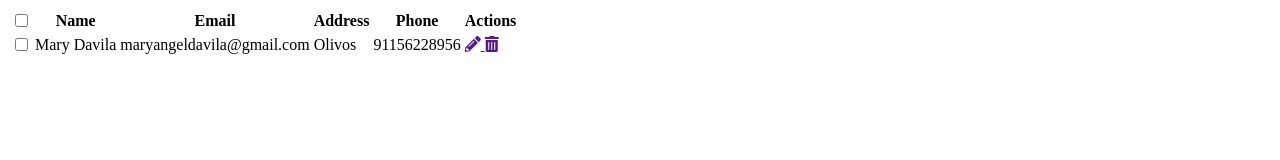
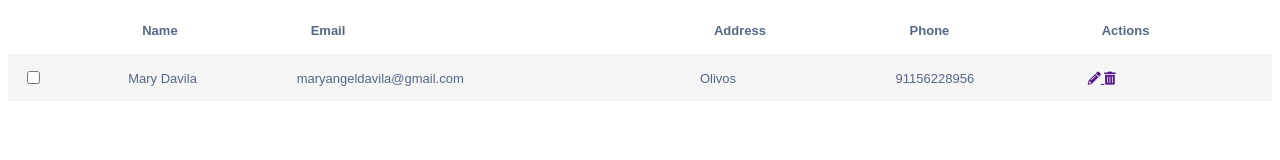
Before and after one commit to Ciervos/TP3-JS2, a website: page index.html in a window 1280 px wide. Drawn offline with Linux system fonts and the light colour scheme.

Commit message:
Arreglos en el diseño, no está completo

```diff
--- a/index.html
+++ b/index.html
@@ -10,25 +10,26 @@
       integrity="sha384-KA6wR/X5RY4zFAHpv/CnoG2UW1uogYfdnP67Uv7eULvTveboZJg0qUpmJZb5VqzN"
       crossorigin="anonymous"
     />
+    <link rel="stylesheet" href="./css/main.css" />
     <title>Trabajo Práctico 3 - ADA</title>
   </head>
   <body>
-    <table>
-      <thead>
-        <tr>
-          <th>
-            <input type="checkbox" />
+    <table class="tabla">
+      <thead class="tabla-encabezado">
+        <tr class="tabla-encabezado-fila">
+          <th class="tabla-encabezado-celda">
+            <input id="seleccionarTodos" class="checkbox" type="checkbox" />
           </th>
-          <th>Name</th>
-          <th>Email</th>
-          <th>Address</th>
-          <th>Phone</th>
-          <th>Actions</th>
+          <th class="tabla-encabezado-celda">Name</th>
+          <th class="tabla-encabezado-celda">Email</th>
+          <th class="tabla-encabezado-celda">Address</th>
+          <th class="tabla-encabezado-celda">Phone</th>
+          <th class="tabla-encabezado-celda">Actions</th>
         </tr>
       </thead>
-      <tbody>
-        <tr>
-          <td><input type="checkbox" /></td>
+      <tbody class="tabla-contenido">
+        <tr class="tabla-contenido-fila">
+          <td class="tabla-contenido-celda"><input type="checkbox" /></td>
           <td>Mary Davila</td>
           <td>maryangeldavila@gmail.com</td>
           <td>Olivos</td>
--- a/index.js
+++ b/index.js
@@ -4,6 +4,6 @@
 
 /*Funciones B */
 
-/*Funciones C */
+/*Funciones C eliminar*/
 
 /*Funciones D */
--- a/scss/common/_variables.scss
+++ b/scss/common/_variables.scss
@@ -1,10 +1,10 @@
 /*tipografia*/
-$font: 'Varela Round', sans-serif;
+$font: "Varela Round", sans-serif;
 /*colores*/
 $amarillo: #ffc107;
 $azul: #435d7d;
 $azultxt: #566787;
-$blanco: #FFFFFF;
+$blanco: #ffffff;
 $celeste: #337ab7;
 $gris: #f5f5f5;
 $rojo: #f44336;
--- a/scss/main.scss
+++ b/scss/main.scss
@@ -1 +1,61 @@
-@import 'common/all';
+@import "common/all";
+
+body {
+  font-family: $font;
+}
+
+.tabla {
+  background-color: transparent;
+  border-collapse: collapse;
+  border-spacing: 0;
+  box-sizing: border-box;
+  color: $azultxt;
+  font-size: 13px;
+  line-height: 1.5;
+  margin-bottom: 20px;
+  width: 100%;
+
+  .tabla-encabezado {
+    .tabla-encabezado-fila {
+      box-sizing: border-box;
+
+      &:first-child {
+        border-top: 0;
+        width: 60px;
+      }
+
+      .tabla-encabezado-celda {
+        border-bottom: 2px solid $gris;
+        border-color: $gris;
+        border-top: 0;
+        box-sizing: border-box;
+        padding: 12px 15px;
+        text-align: left;
+        vertical-align: middle;
+      }
+    }
+  }
+
+  .tabla-contenido {
+    box-sizing: border-box;
+
+    .tabla-contenido-fila {
+      &:nth-of-type(2n + 1) {
+        background-color: $gris;
+      }
+    }
+
+    .tabla-contenido-celda {
+      border-color: $gris;
+      border-top: 1px solid $gris;
+      padding: 12px 15px;
+      vertical-align: middle;
+    }
+  }
+
+  .checkbox {
+    box-sizing: border-box;
+    opacity: 0;
+    position: relative;
+  }
+}
```
Also changed, not shown: css/main.css, 1 other file.
